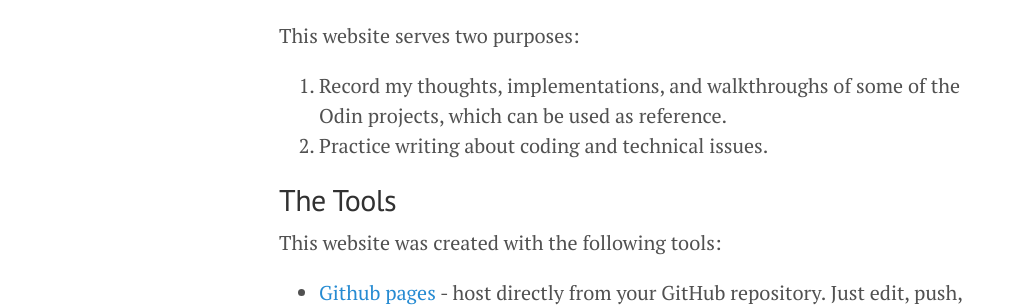
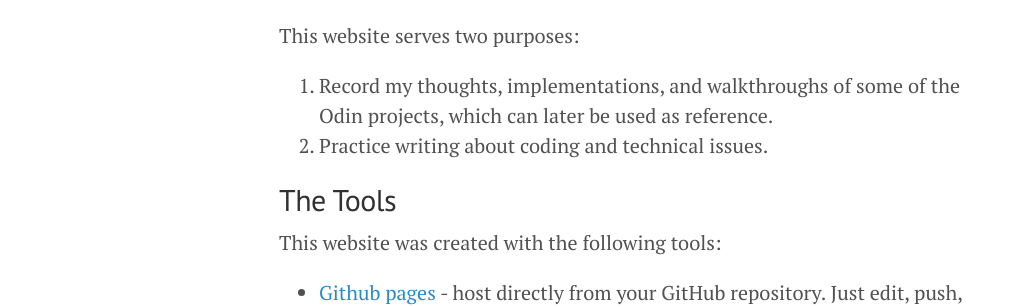
Before and after one commit to Jberczel/jberczel.github.io, a Jekyll site: the page built from _posts/2014-05-01-build-a-minimalist-blog.md, in a window 1280 px wide and 1400 px high. Shown: the part 309-616 px from the top of the window, without its empty margins (1-1031 px from the left). Built offline with Jekyll 4.4.1, drawn with Linux system fonts in a browser that asks for light colours; Markdown is read by kramdown in place of the engine named in the settings; comment, search, counter and statistics services are not loaded; some of the changed text lies outside the part shown.

```diff
--- a/_posts/2014-05-01-build-a-minimalist-blog.md
+++ b/_posts/2014-05-01-build-a-minimalist-blog.md
@@ -10,7 +10,7 @@ I am currently working on projects in the [Odin curriculum](http://www.theodinpr
 
 This website serves two purposes:
 
-1. Record my thoughts, implementations, and walkthroughs of some of the Odin projects, which can be used as reference.
+1. Record my thoughts, implementations, and walkthroughs of some of the Odin projects, which can later be used as reference.
 2. Practice writing about coding and technical issues.
 
 <!--more-->
```
Also changed, not shown: _posts/2014-05-02-my-micro-reddit.md (+1 -1 lines), _posts/2014-05-05-why-i-like-odin.md (+1 -0 lines), _posts/2014-05-09-forms-walkthrough.md (+1 -0 lines).
